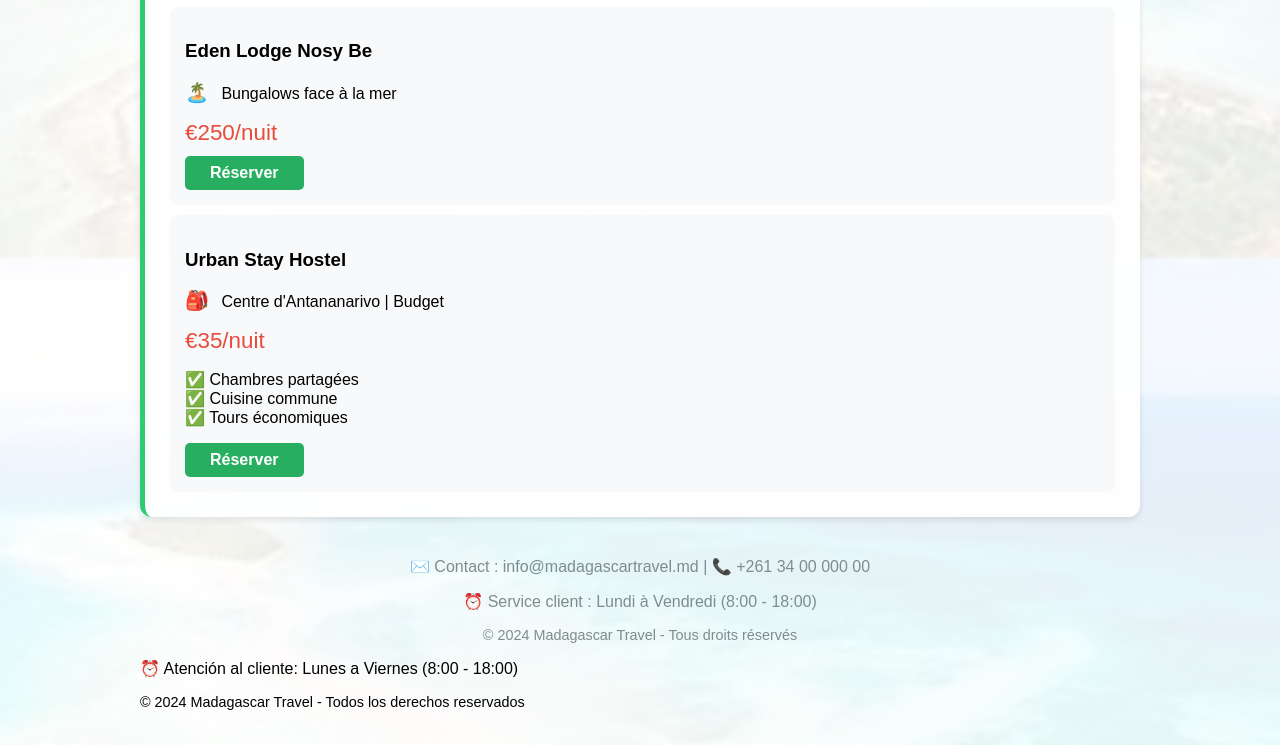
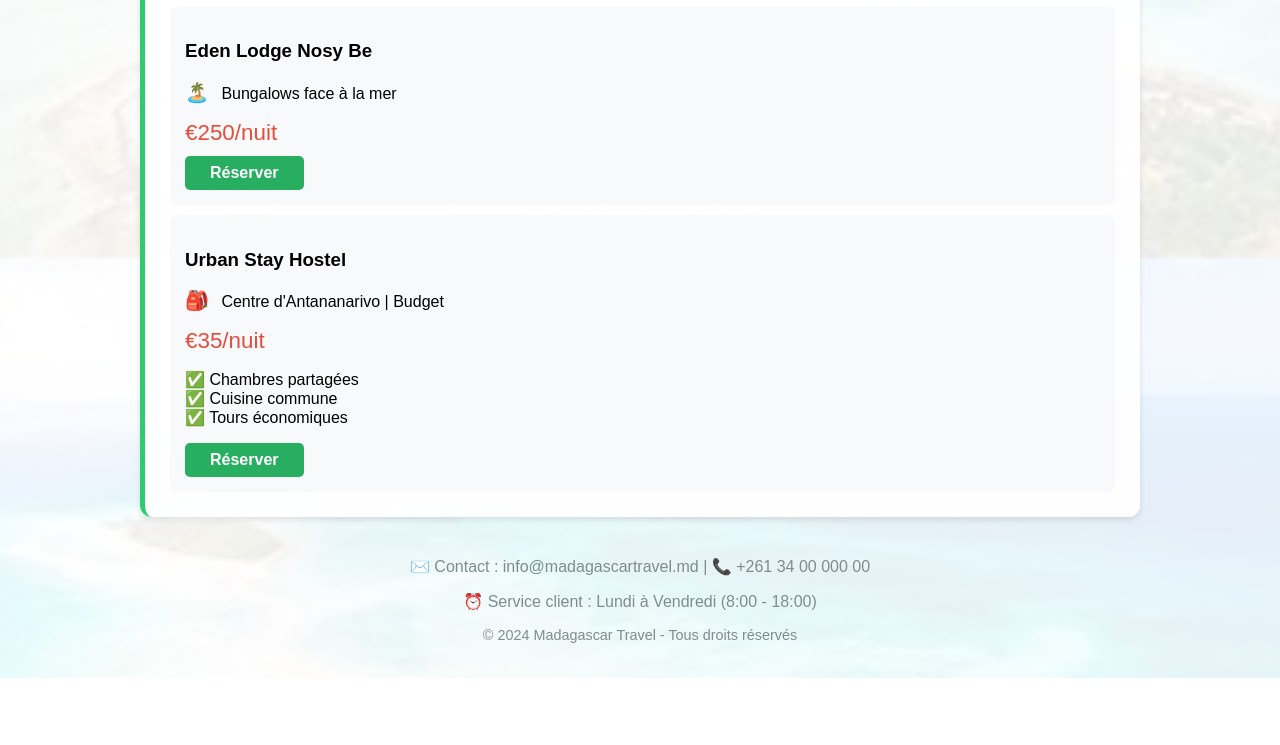
Before and after one commit to dha-1004/madagascarvuelos, a plain HTML site: page index.html in a window 1280 px wide. Shown: the part 2142-2887 px from the top of the page. After the commit the page ends 2820 px from the top, so only its background shows below. Drawn offline with Linux system fonts and the light colour scheme.

Commit message:
Update index.html

```diff
--- a/index.html
+++ b/index.html
@@ -151,8 +151,3 @@
     </footer>
 </body>
 </html>
-        <p>⏰ Atención al cliente: Lunes a Viernes (8:00 - 18:00)</p>
-        <p style="font-size: 0.9em;">© 2024 Madagascar Travel - Todos los derechos reservados</p>
-    </footer>
-</body>
-</html>
```
